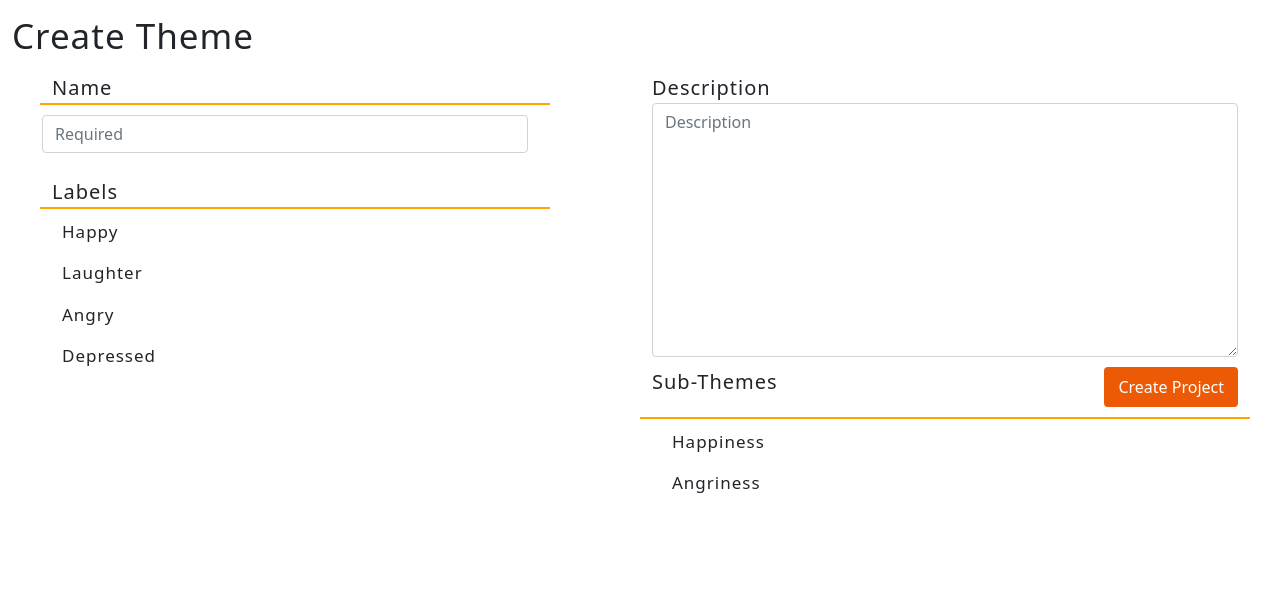
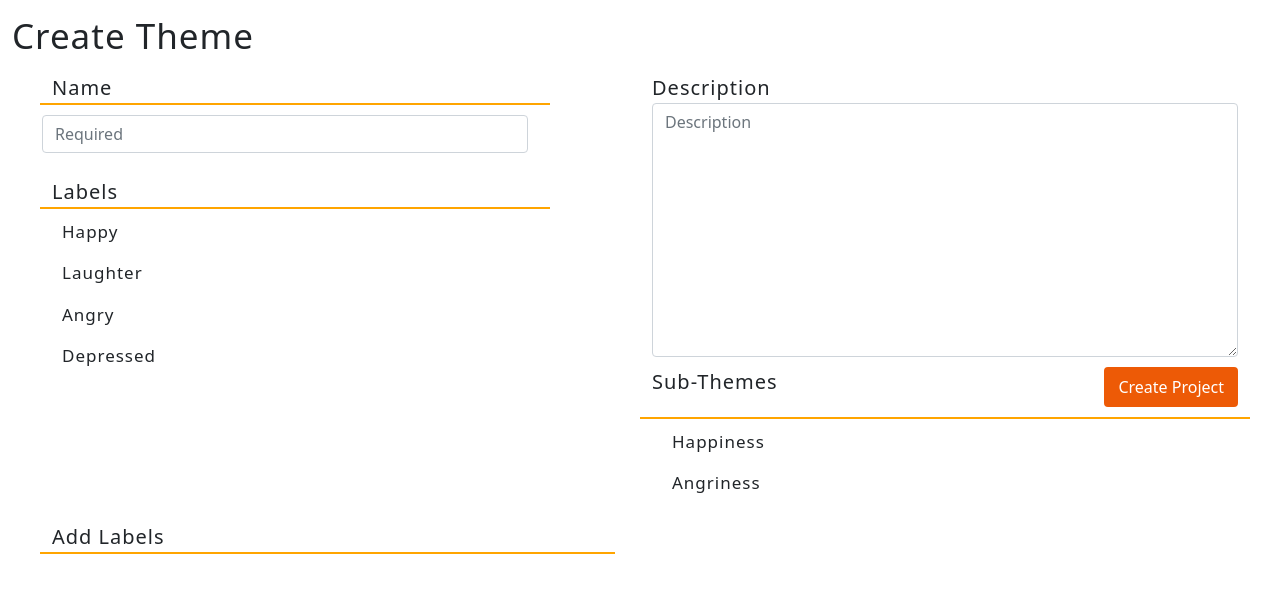
Before and after one commit to muctadir/lama, an Angular app in the folder frontend/: page /createTheme in a window 1280 px wide. Shown: the top 592 px of the page. Built offline with nearby package versions, Linux system fonts and the light colour scheme.

Commit message:
Started Bottom Half of create theme page

```diff
--- a/frontend/src/app/create-theme/create-theme.component.html
+++ b/frontend/src/app/create-theme/create-theme.component.html
@@ -63,5 +63,32 @@
         </div>
     </div>
 
+    <!-- Page Bottom Half -->
+    <div class="row"  id="bottomHalf">
+        <div class="col-6">
+             <!-- Add Labels Section -->
+            <div class="row">
+                <div class="col-12" id="addLabels">
+                    Add Labels
+                </div>
+            </div>
+            <div class="row">
+                <!-- Add Labels Left Side -->
+                    <div class="col-6">
+
+                    </div>
+                <!-- Add labels Right Side -->
+                    <div class="col-6">
+                        <span id="labelTypeFilter">
+
+                        </span>
+                        <span id="searchField">
+
+                        </span>
+                    </div>
+            </div>
+
+        </div>
+    </div>
 
 </div>
--- a/frontend/src/app/create-theme/create-theme.component.scss
+++ b/frontend/src/app/create-theme/create-theme.component.scss
@@ -69,3 +69,18 @@
 #allSubthemesCol{
     padding-top: 10px;
 }
+
+//Bottom Half
+#bottomHalf{
+    padding-top:10px;
+    padding-left:30px;
+    padding-right:100px;
+}
+#addLabels{
+    margin-left: 10px;
+    border-bottom: 2px;
+    border-bottom-style: solid;
+    font-size: 20px;
+    letter-spacing: 1px;
+    border-bottom-color: orange;
+}
```
